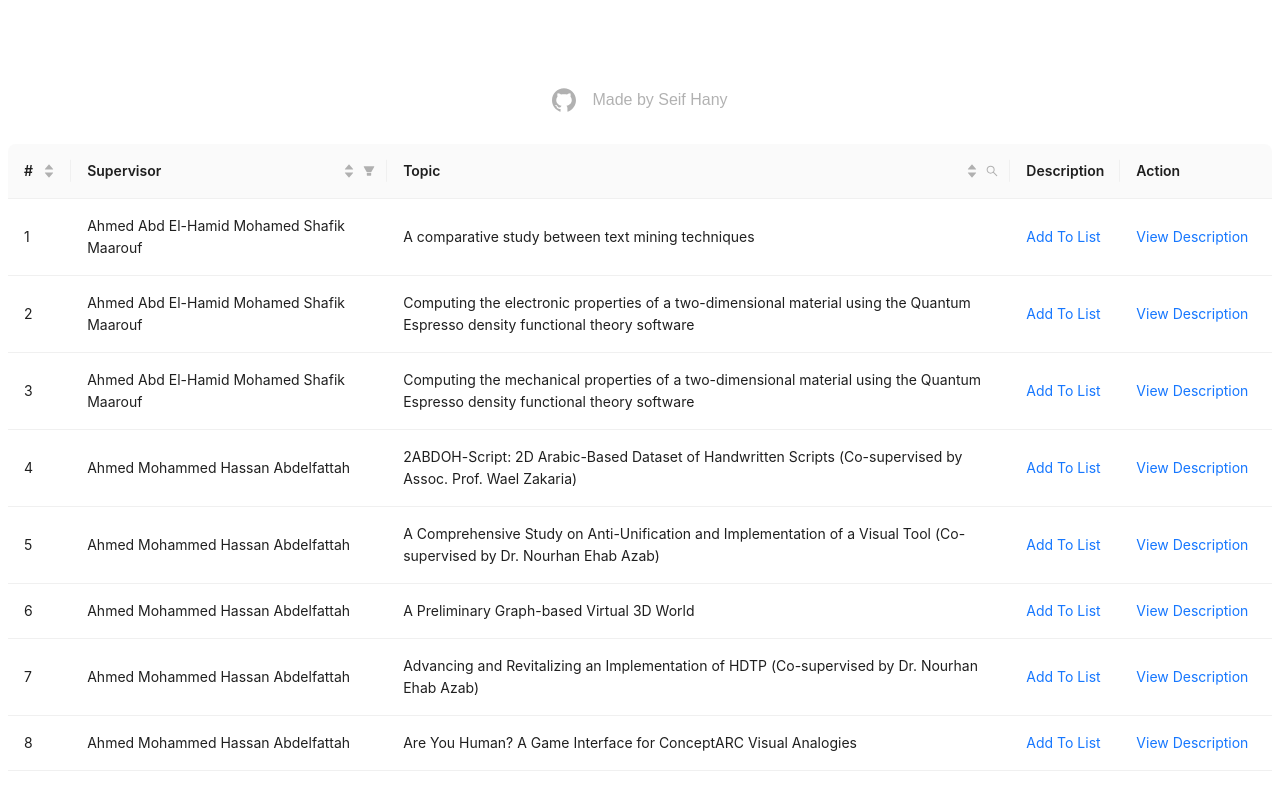
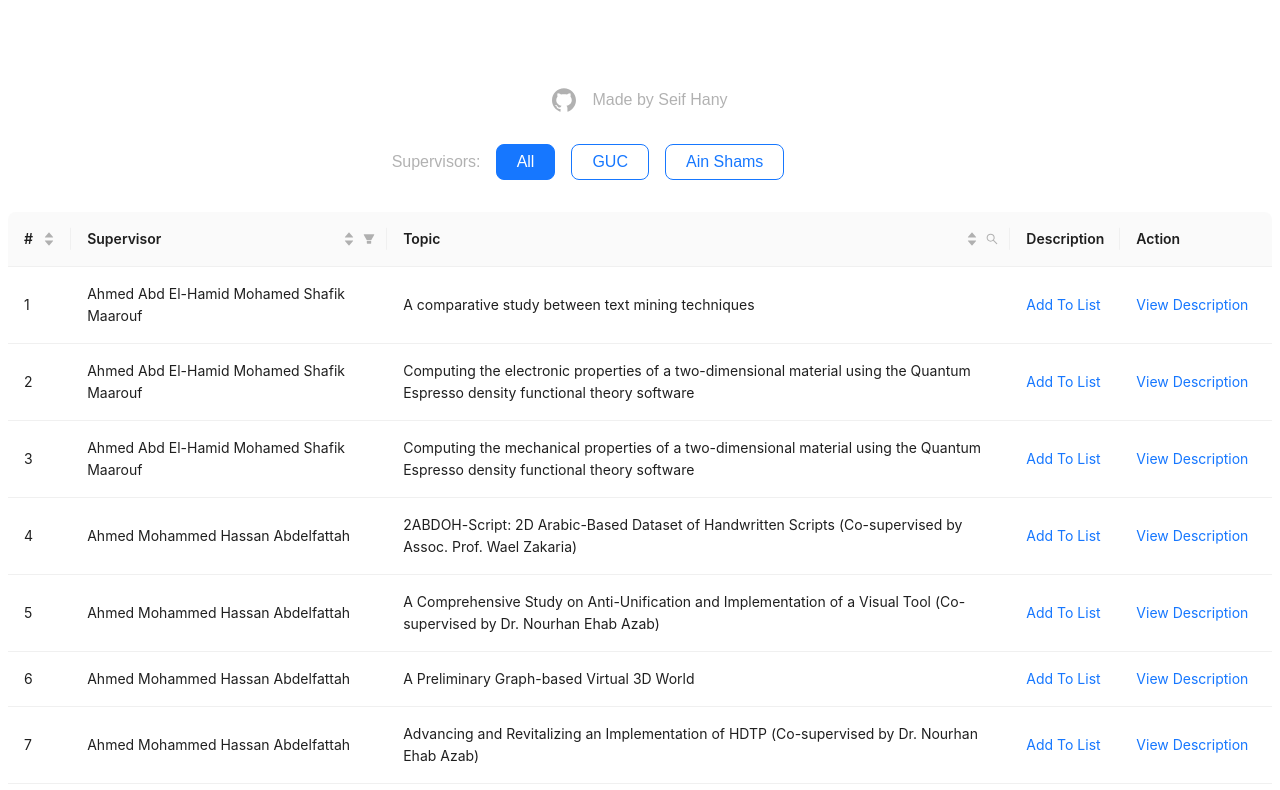
Before and after one commit to seiffhany/thesis-select, a React (Create React App) app: page / in a window 1280 px wide. Shown: the top 790 px of the page. Built offline with nearby package versions, Linux system fonts and the light colour scheme.

Commit message:
added supervisor filter

```diff
--- /dev/null
+++ b/src/App.module.css
@@ -0,0 +1,22 @@
+.filterButton {
+  background-color: white;
+  border: none;
+  border: #1677ff 1px solid;
+  color: #1677ff;
+  border-radius: 0.5rem;
+  padding: 5px 20px;
+  text-align: center;
+  text-decoration: none;
+  display: inline-block;
+  font-size: 16px;
+  transition: all 0.2s ease-in-out;
+}
+
+.filterButton:hover {
+  cursor: pointer;
+}
+
+.selectedFilter {
+  background-color: #1677ff;
+  color: white;
+}
--- a/src/App.tsx
+++ b/src/App.tsx
@@ -1,5 +1,6 @@
 import React, { FC, useEffect, useRef, useState } from "react";
 import { InputRef, Table, notification } from "antd";
+import styles from "./App.module.css";
 import type { ColumnsType, TableProps } from "antd/es/table";
 import { thesis } from "./thesis";
 import Highlighter from "react-highlight-words";
@@ -31,6 +32,9 @@ const App: FC = () => {
 
   const storedItems = JSON.parse(localStorage.getItem("items") ?? "[]");
   const [myList, setMyList] = useState<any>(storedItems);
+  const [supervisorType, setSupervisorType] = useState<
+    "All" | "GUC" | "Ain Shams"
+  >("All");
 
   const [supervisorFilter, setSupervisorFilter] = useState<any | null>(null);
   const [topicFilter, setTopicFilter] = useState<string | null>(null);
@@ -56,6 +60,72 @@ const App: FC = () => {
 
   const filteredItems = getFilteredItems();
 
+  const outsideSupervisors = [
+    "Wagdy Anis Aziz",
+    "Wael Zakaria Abdallah",
+    "Sherif Saad Mohamed  Ahmed",
+    "Mahmoud Ibrahim Khalil",
+    "Hossam Eldin Hassan Abdelmunim",
+    "Gamal Abdel Shafy",
+  ];
+
+  const getAllData = () => {
+    return getFilteredItems().map((item, idx) => {
+      const currentTopic = item.content.split(" - ");
+      const supervisor = currentTopic[0];
+      const topicName =
+        currentTopic.length > 2
+          ? currentTopic.slice(1).join(" - ")
+          : currentTopic[1];
+      return {
+        key: idx,
+        id: `topic-${idx + 1}`,
+        supervisor: supervisor,
+        topic: topicName,
+        action: "Add to list",
+      };
+    });
+  };
+
+  const [currData, setCurrData] = useState(getAllData());
+
+  const hasMounted = useRef(false);
+  useEffect(() => {
+    if (!hasMounted.current) {
+      hasMounted.current = true;
+      return;
+    }
+    setCurrData((_) => {
+      const all = getFilteredItems().map((item, idx) => {
+        const currentTopic = item.content.split(" - ");
+        const supervisor = currentTopic[0];
+        const topicName =
+          currentTopic.length > 2
+            ? currentTopic.slice(1).join(" - ")
+            : currentTopic[1];
+        return {
+          key: idx,
+          id: `topic-${idx + 1}`,
+          supervisor: supervisor,
+          topic: topicName,
+          action: "Add to list",
+        };
+      });
+
+      if (supervisorType === "All") {
+        return all;
+      } else if (supervisorType === "GUC") {
+        return all.filter(
+          (item) => !outsideSupervisors.includes(item.supervisor)
+        );
+      } else {
+        return all.filter((item) =>
+          outsideSupervisors.includes(item.supervisor)
+        );
+      }
+    });
+  }, [myList, supervisorType]);
+
   const countSupervisor = (supervisor: string) => {
     const count = filteredItems.filter((item) =>
       item.content.includes(supervisor)
@@ -65,8 +135,12 @@ const App: FC = () => {
 
   const uniqueNames = Array.from(
     new Set(
-      filteredItems.map((item) => {
-        const supervisor = item.content.split(" - ")[0];
+      // filteredItems.map((item) => {
+      //   const supervisor = item.content.split(" - ")[0];
+      //   return `(${countSupervisor(supervisor)}) ` + supervisor;
+      // })
+      currData.map((item) => {
+        const supervisor = item.supervisor;
         return `(${countSupervisor(supervisor)}) ` + supervisor;
       })
     )
@@ -364,22 +438,6 @@ const App: FC = () => {
     localStorage.setItem("items", JSON.stringify(myList));
   }, [myList]);
 
-  const data = filteredItems.map((item, idx) => {
-    const currentTopic = item.content.split(" - ");
-    const supervisor = currentTopic[0];
-    const topicName =
-      currentTopic.length > 2
-        ? currentTopic.slice(1).join(" - ")
-        : currentTopic[1];
-    return {
-      key: idx,
-      id: `topic-${idx + 1}`,
-      supervisor: supervisor,
-      topic: topicName,
-      action: "Add to list",
-    };
-  });
-
   const onChange: TableProps<DataType>["onChange"] = (
     // @ts-ignore
     pagination,
@@ -450,10 +508,68 @@ const App: FC = () => {
                 <p style={{ margin: 0 }}>Made by Seif Hany</p>
               </a>
             </div>
+            <div
+              style={{
+                width: "100%",
+                display: "flex",
+                alignItems: "center",
+                justifyContent: "center",
+              }}
+            >
+              <div
+                style={{
+                  display: "flex",
+                  alignItems: "center",
+                  justifyContent: "center",
+                  gap: "1rem",
+                  position: "relative",
+                }}
+              >
+                <p
+                  style={{
+                    position: "absolute",
+                    left: "-6.5rem",
+                    opacity: "0.3",
+                  }}
+                >
+                  Supervisors:
+                </p>
+                <div
+                  className={`${styles.filterButton} ${
+                    supervisorType === "All" && styles.selectedFilter
+                  }`}
+                  onClick={() => {
+                    setSupervisorType("All");
+                  }}
+                >
+                  All
+                </div>
+                <div
+                  className={`${styles.filterButton} ${
+                    supervisorType === "GUC" && styles.selectedFilter
+                  }`}
+                  onClick={() => {
+                    setSupervisorType("GUC");
+                  }}
+                >
+                  GUC
+                </div>
+                <div
+                  className={`${styles.filterButton} ${
+                    supervisorType === "Ain Shams" && styles.selectedFilter
+                  }`}
+                  onClick={() => {
+                    setSupervisorType("Ain Shams");
+                  }}
+                >
+                  Ain Shams
+                </div>
+              </div>
+            </div>
             <Table
               style={{ width: "100%" }}
               columns={columns}
-              dataSource={data}
+              dataSource={currData}
               onChange={onChange}
               pagination={{
                 pageSize: 10, // Set the desired number of items per page
```
